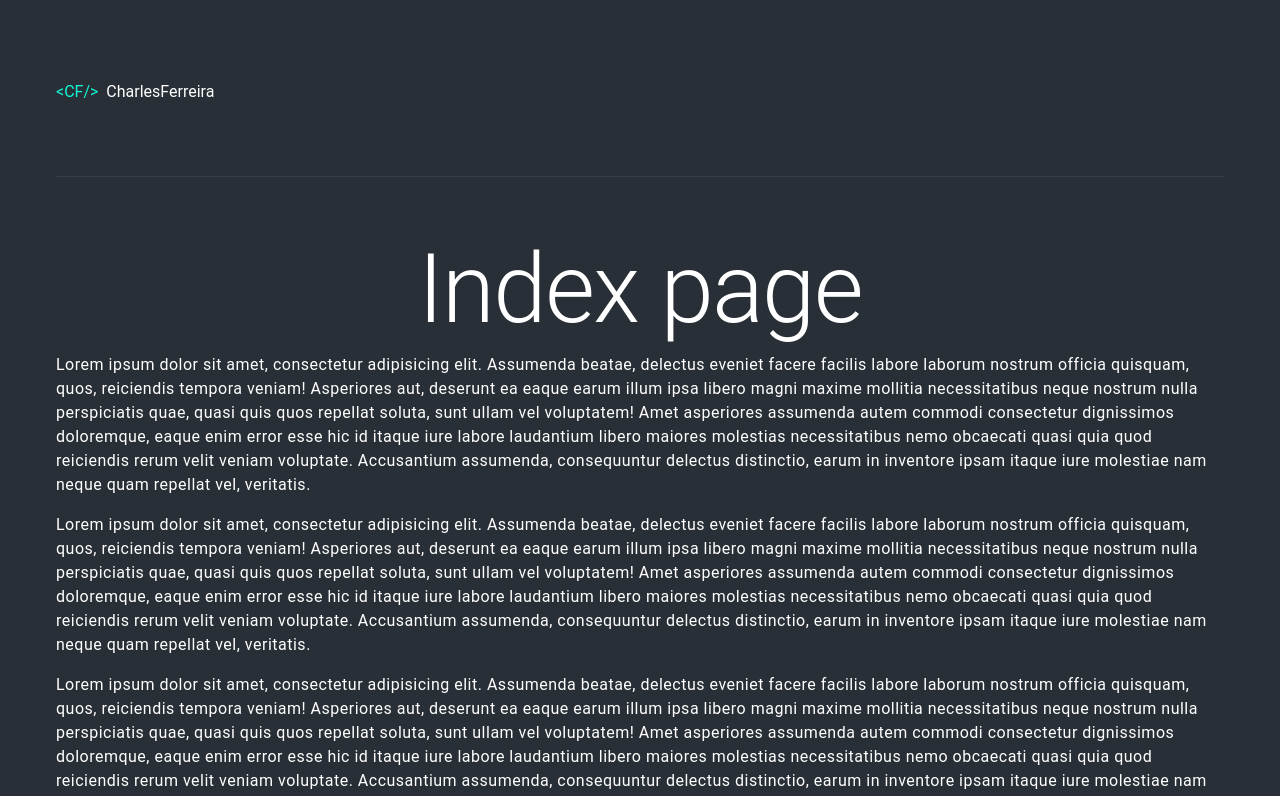
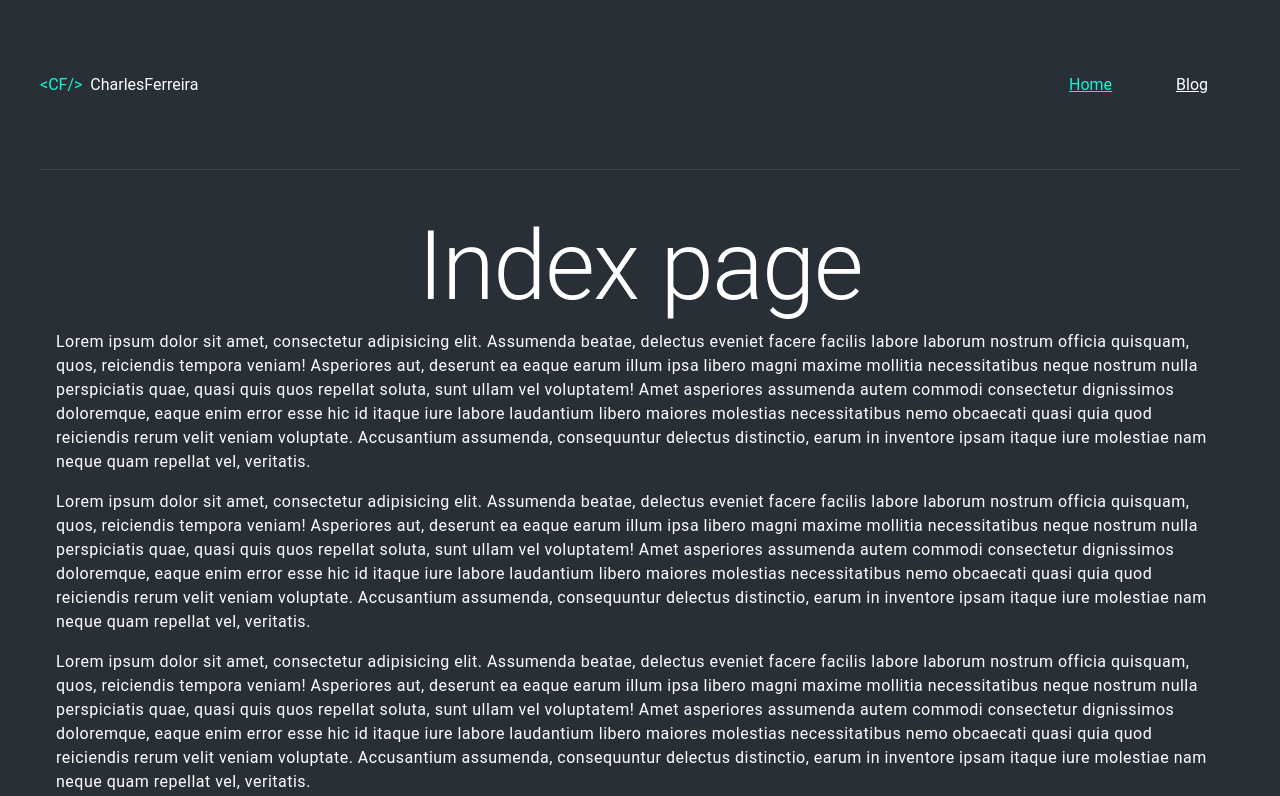
Before and after one commit to charlesferreira/charlesferreira-dev, a Vue app: page / in a window 1280 px wide. Shown: the top 796 px of the page. Built offline with nearby package versions, Linux system fonts and the light colour scheme.

Commit message:
(Feature #13) - Adiciona AppLink com rotas para conteúdos placeholder

```diff
--- a/src/components/AppHeader/index.vue
+++ b/src/components/AppHeader/index.vue
@@ -1,11 +1,14 @@
 <template>
-  <v-container class="AppHeader fill-height">
-    <v-row class="mx-0 my-16">
-      <AppLogo />
+  <v-app-bar
+    class="AppHeader"
+    height="170"
+    flat
+  >
+    <v-container class="AppHeader fill-height pa-0 border-b border-grey border-opacity-100">
+      <AppLogo/>
       <v-spacer/>
-      <AppLink />
-      <AppLink />
-    </v-row>
-    <v-divider color="grey" />
-  </v-container>
+      <AppLink to="/">Home</AppLink>
+      <AppLink to="/blog">Blog</AppLink>
+    </v-container>
+  </v-app-bar>
 </template>
--- a/src/layouts/default.vue
+++ b/src/layouts/default.vue
@@ -1,5 +1,5 @@
 <template>
-  <v-app class="bg-surface">
+  <v-app class="bg-surface" app>
     <AppHeader />
     <v-container>
       <v-main>
--- /dev/null
+++ b/src/pages/blog/index.vue
@@ -0,0 +1,3 @@
+<template>
+  <h1>Blog</h1>
+</template>
--- a/src/plugins/vuetify.ts
+++ b/src/plugins/vuetify.ts
@@ -16,6 +16,8 @@ const theme: ThemeDefinition = {
   colors: {
     background: '#1A1E23',
     surface: '#292F36',
+    grey: '#43454D',
+    white: '#FFFFFF',
     primary: '#12F7D6',
     secondary: '#98FAEC',
     success: '#00E68F',
--- a/src/typed-router.d.ts
+++ b/src/typed-router.d.ts
@@ -19,5 +19,6 @@ declare module 'vue-router/auto-routes' {
    */
   export interface RouteNamedMap {
     '/': RouteRecordInfo<'/', '/', Record<never, never>, Record<never, never>>,
+    '/blog/': RouteRecordInfo<'/blog/', '/blog', Record<never, never>, Record<never, never>>,
   }
 }
```
